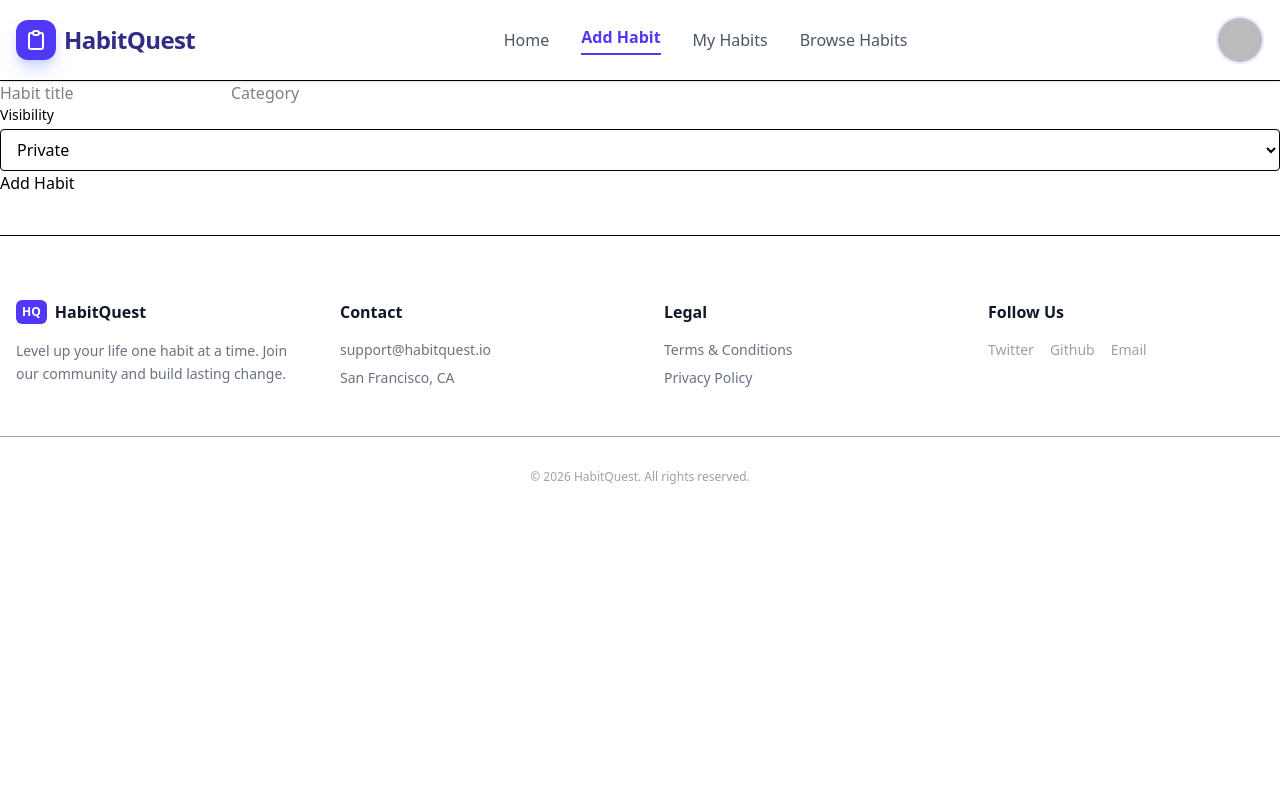
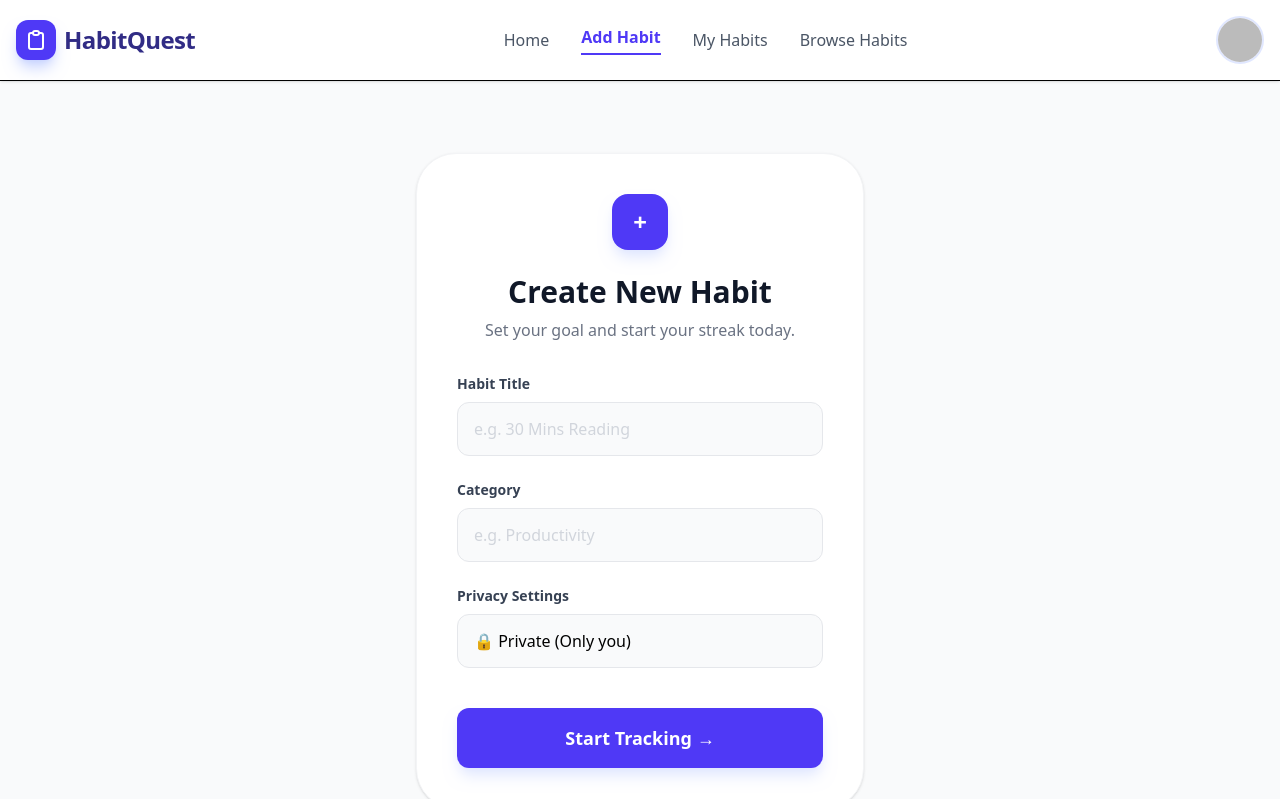
Before and after one commit to masuma01199/habit-tracker-client, a React (Vite) app: page /add-habit in a window 1280 px wide. Shown: the top 799 px of the page. Built offline with nearby package versions, Linux system fonts and the light colour scheme; no server answers; sample sign-in values are in the browser's storage.

Commit message:
updated addhabit page

```diff
--- a/src/pages/AddHabit.jsx
+++ b/src/pages/AddHabit.jsx
@@ -2,13 +2,14 @@ import { useContext, useState } from "react";
 import { AuthContext } from "../context/AuthProvider";
 import axios from "axios";
 import toast from "react-hot-toast";
+import { useNavigate } from "react-router-dom";
 
 const AddHabit = () => {
   const { user } = useContext(AuthContext);
+  const navigate = useNavigate();
   const [title, setTitle] = useState("");
   const [category, setCategory] = useState("");
   const [isPublic, setIsPublic] = useState(false);
-
 
   const handleSubmit = (e) => {
     e.preventDefault();
@@ -25,47 +26,74 @@ const AddHabit = () => {
     axios
       .post("http://localhost:5000/habits", habit)
       .then(() => {
-        toast.success("Habit created");
-        setTitle("");
-        setCategory("");
-         setIsPublic(false);
+        toast.success("New quest started!");
+        navigate("/my-habits");
       })
       .catch(() => toast.error("Failed to create habit"));
   };
 
   return (
-    <form onSubmit={handleSubmit}>
+    <div className="min-h-screen bg-gray-50 flex items-center justify-center px-4 py-12">
+      <div className="max-w-md w-full bg-white rounded-[2.5rem] shadow-sm border border-gray-100 p-10 text-center">
+
+        {/* Icon Header */}
+        <div className="w-14 h-14 bg-indigo-600 rounded-2xl flex items-center justify-center mx-auto mb-6 shadow-lg shadow-indigo-100">
+          <span className="text-2xl text-white font-bold">+</span>
+        </div>
+
+        <h2 className="text-3xl font-bold text-gray-900 mb-2">Create New Habit</h2>
+        <p className="text-gray-500 mb-8">Set your goal and start your streak today.</p>
+
+        <form onSubmit={handleSubmit} className="space-y-6 text-left">
+          {/* Habit Title */}
+          <div>
+            <label className="block text-sm font-bold text-gray-700 mb-2">Habit Title</label>
             <input
+              type="text"
               value={title}
               onChange={(e) => setTitle(e.target.value)}
-        placeholder="Habit title"
+              placeholder="e.g. 30 Mins Reading"
               required
+              className="w-full px-4 py-3.5 bg-gray-50 border border-gray-200 rounded-xl focus:ring-2 focus:ring-indigo-500 focus:bg-white outline-none transition-all placeholder:text-gray-300"
             />
+          </div>
 
+          {/* Category */}
+          <div>
+            <label className="block text-sm font-bold text-gray-700 mb-2">Category</label>
             <input
+              type="text"
               value={category}
               onChange={(e) => setCategory(e.target.value)}
-        placeholder="Category"
+              placeholder="e.g. Productivity"
               required
+              className="w-full px-4 py-3.5 bg-gray-50 border border-gray-200 rounded-xl focus:ring-2 focus:ring-indigo-500 focus:bg-white outline-none transition-all placeholder:text-gray-300"
             />
+          </div>
 
+          {/* Visibility Toggle */}
           <div>
-        <label className="block text-sm font-medium mb-1">
-          Visibility
-        </label>
-
+            <label className="block text-sm font-bold text-gray-700 mb-2">Privacy Settings</label>
             <select
               value={isPublic}
               onChange={e => setIsPublic(e.target.value === "true")}
-          className="w-full border rounded px-3 py-2"
+              className="w-full px-4 py-3.5 bg-gray-50 border border-gray-200 rounded-xl focus:ring-2 focus:ring-indigo-500 outline-none cursor-pointer appearance-none"
             >
-          <option value="false">Private</option>
-          <option value="true">Public</option>
+              <option value="false">🔒 Private (Only you)</option>
+              <option value="true">🌍 Public (Share with community)</option>
             </select>
           </div>
 
-      <button type="submit">Add Habit</button>
+          {/* Submit Button */}
+          <button
+            type="submit"
+            className="w-full bg-indigo-600 text-white py-4 rounded-xl font-bold text-lg hover:bg-indigo-700 shadow-lg shadow-indigo-100 transition-all mt-4"
+          >
+            Start Tracking →
+          </button>
         </form>
+      </div>
+    </div>
   );
 };
 
```
Lines whose indentation alone changed are shown as unchanged.
